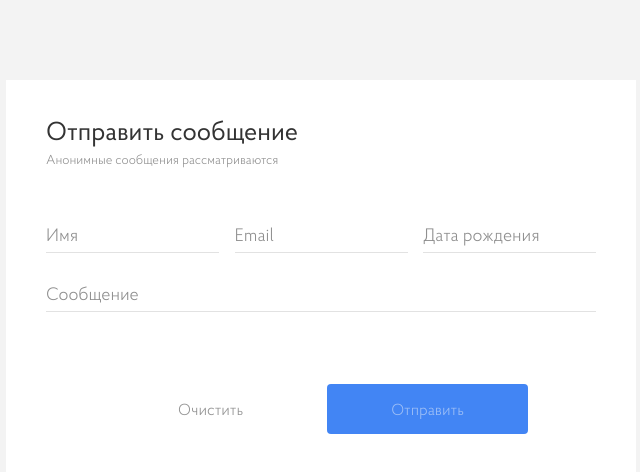
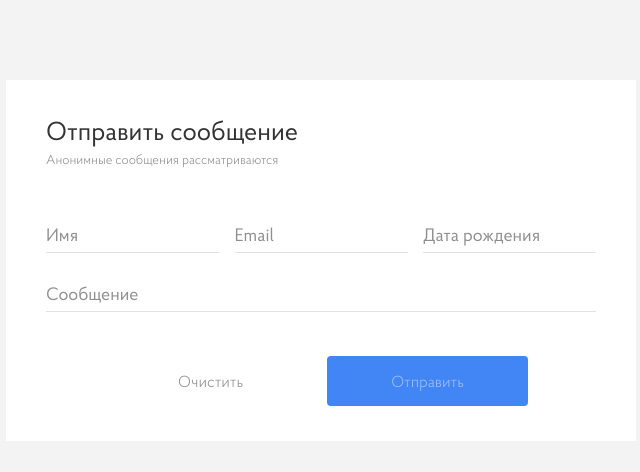
Before and after one commit to riedel28/test-task-pik, a React (Create React App) app: page / in a window 1280 px wide. Shown: the top 472 px of the page, without its empty margins (319-959 px from the left). Built offline with nearby package versions, Linux system fonts and the light colour scheme.

Commit message:
Fix styling issues

```diff
--- a/src/csssrc/less/index.css
+++ b/src/csssrc/less/index.css
@@ -144,28 +144,28 @@ textarea:invalid {
 }
 ::-webkit-input-placeholder {
   font-size: 18px;
-  font-weight: 300;
+  font-weight: 400;
   line-height: 22px;
   color: #8f8f8f;
 }
 ::-moz-placeholder {
   /* Firefox 19+ */
   font-size: 18px;
-  font-weight: 300;
+  font-weight: 400;
   line-height: 22px;
   color: #8f8f8f;
 }
 :-ms-input-placeholder {
   /* IE 10+ */
   font-size: 18px;
-  font-weight: 300;
+  font-weight: 400;
   line-height: 22px;
   color: #8f8f8f;
 }
 :-moz-placeholder {
   /* Firefox 18- */
   font-size: 18px;
-  font-weight: 300;
+  font-weight: 400;
   line-height: 22px;
   color: #8f8f8f;
 }
@@ -197,7 +197,6 @@ textarea:invalid {
   .btn-container {
     flex-direction: row;
     justify-content: center;
-    margin: 48px 0 20px;
   }
 }
 .btn {
--- a/src/less/components/form.less
+++ b/src/less/components/form.less
@@ -116,7 +116,7 @@ textarea:invalid {
 
 ::-webkit-input-placeholder {
   font-size: 18px;
-  font-weight: 300;
+  font-weight: 400;
   line-height: 22px;
   color: #8f8f8f;
 }
@@ -124,7 +124,7 @@ textarea:invalid {
 ::-moz-placeholder {
   /* Firefox 19+ */
   font-size: 18px;
-  font-weight: 300;
+  font-weight: 400;
   line-height: 22px;
   color: #8f8f8f;
 }
@@ -132,7 +132,7 @@ textarea:invalid {
 :-ms-input-placeholder {
   /* IE 10+ */
   font-size: 18px;
-  font-weight: 300;
+  font-weight: 400;
   line-height: 22px;
   color: #8f8f8f;
 }
@@ -140,7 +140,7 @@ textarea:invalid {
 :-moz-placeholder {
   /* Firefox 18- */
   font-size: 18px;
-  font-weight: 300;
+  font-weight: 400;
   line-height: 22px;
   color: #8f8f8f;
 }
@@ -174,7 +174,6 @@ textarea:invalid {
   @media (min-width: 768px) {
     flex-direction: row;
     justify-content: center;
-    margin: 48px 0 20px;
   }
 }
 
```
